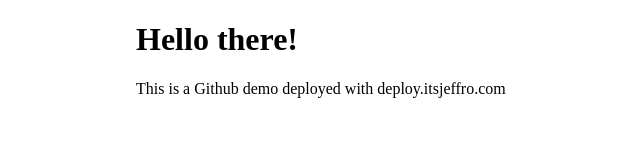
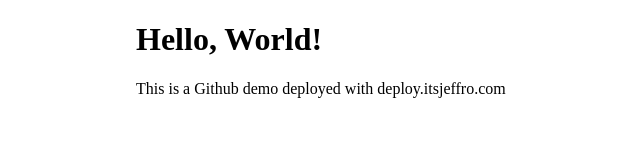
Before and after one commit to itsjeffro/demo, a plain HTML site: page index.html in a window 1280 px wide. Shown: the whole page, without its empty margins (104-744 px from the left). Drawn offline with Linux system fonts and the light colour scheme.

Commit message:
Update index.html

```diff
--- a/index.html
+++ b/index.html
@@ -14,7 +14,7 @@
 </head>
 <body>
   <div class="container">
-    <h1>Hello there!</h1>
+    <h1>Hello, World!</h1>
     <p>This is a Github demo deployed with deploy.itsjeffro.com</p>
   </div>
 </body>
```
